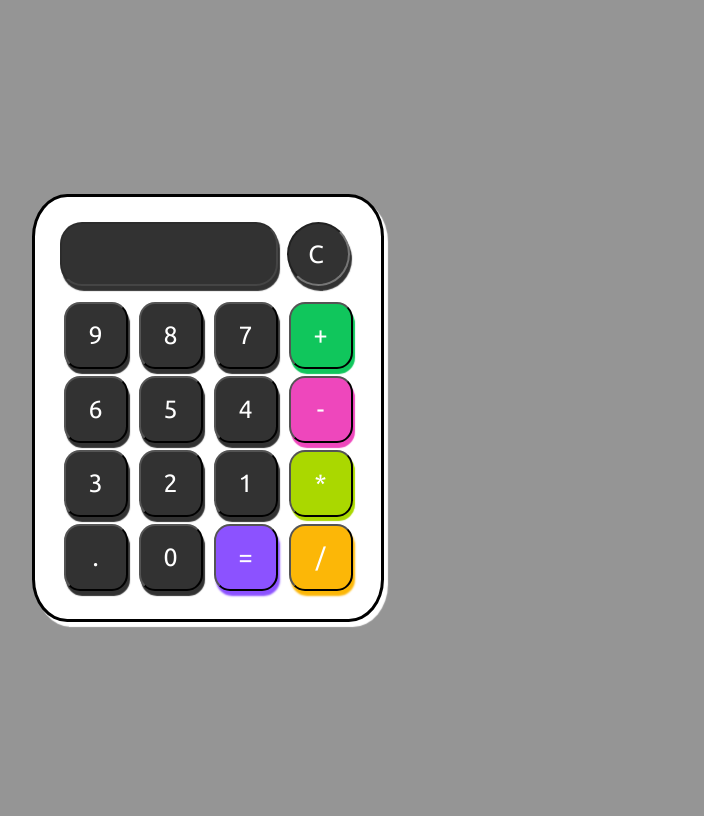
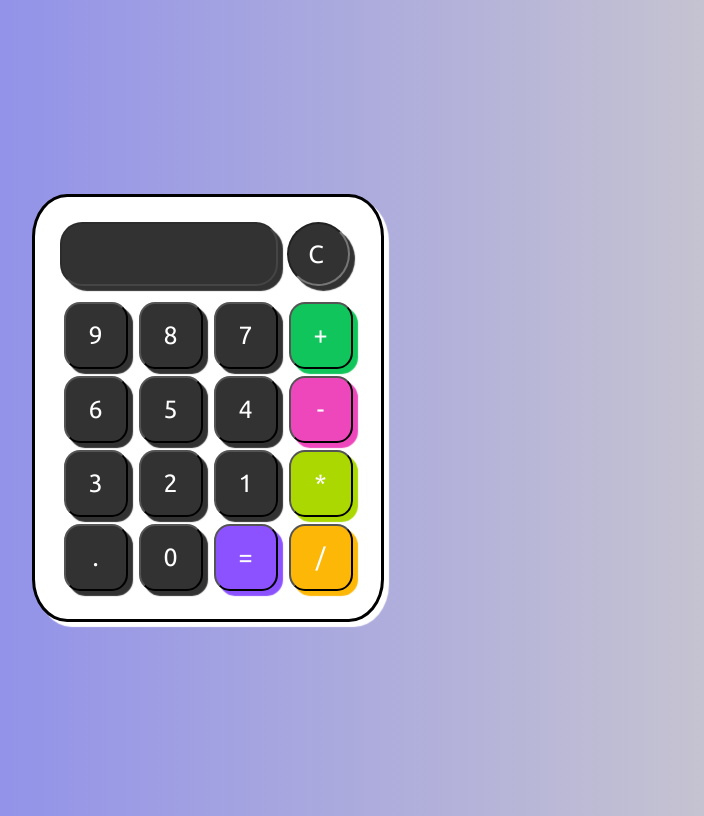
Before and after one commit to IuryAnnarumma/calculadora-estilizada, a plain HTML site: page index.html in a window 1280 px wide. Shown: the whole page, without its empty margins (440-1144 px from the left). Drawn offline with Linux system fonts and the light colour scheme.

Commit message:
Update CSS
Finalizado background e box-shadows dos componentes

```diff
--- a/style.css
+++ b/style.css
@@ -6,7 +6,7 @@ body {
     display: flex;
     align-items: center;
     justify-content: center;
-    background: rgba(122, 122, 122, 0.795);
+    background-image: linear-gradient(to right, rgb(147, 147, 233)35%, rgb(207, 204, 204));
 }
 
 section {
@@ -14,7 +14,7 @@ section {
     padding: 25px;
     border-radius: 10%;
     border: solid;
-    box-shadow: 4px 5px 1px white;
+    box-shadow: 5px 5px 1px white;
 }
 
 input {
@@ -32,7 +32,7 @@ input {
 }
 .maincolor {
     background-color: rgb(50, 50, 50);
-    box-shadow: 2px 5px 1px rgb(50, 50, 50);
+    box-shadow: 5px 5px 1px rgb(50, 50, 50);
 }
 
 .num {
@@ -63,34 +63,32 @@ input {
 
 .blue {
     background-color: rgb(16, 198, 92);
-    box-shadow: 2px 5px 1px rgb(16, 198, 92);
+    box-shadow: 5px 5px 1px rgb(16, 198, 92);
 }
 
 .pink {
     background-color: rgb(238, 71, 188);
-    box-shadow: 2px 5px 1px rgb(238, 71, 188);
+    box-shadow: 5px 5px 1px rgb(238, 71, 188);
 }
 
 .green {
     background-color: rgb(170, 216, 0);
-    box-shadow: 2px 4px 1px rgb(170, 216, 0);
+    box-shadow: 5px 5px 1px rgb(170, 216, 0);
 }
 
 .purple {
     background-color: rgb(140, 82, 255);
-    box-shadow: 2px 5px 2px rgb(140, 82, 255);
+    box-shadow: 5px 5px 1px rgb(140, 82, 255);
 }
 
 .orange {
     background-color: rgb(252, 183, 7);
-    box-shadow: 2px 5px 2px rgb(252, 183, 7);
+    box-shadow: 5px 5px 1px rgb(252, 183, 7);
 }
 .num:active {
-    transform: scale(0.90)
+    transform: scale(0.95)
 }
 
 .text1:active {
-    transform: scale(0.90)
+    transform: scale(0.95)
 }
-
-/* continuar editando as box shadow dos componentes */
```
